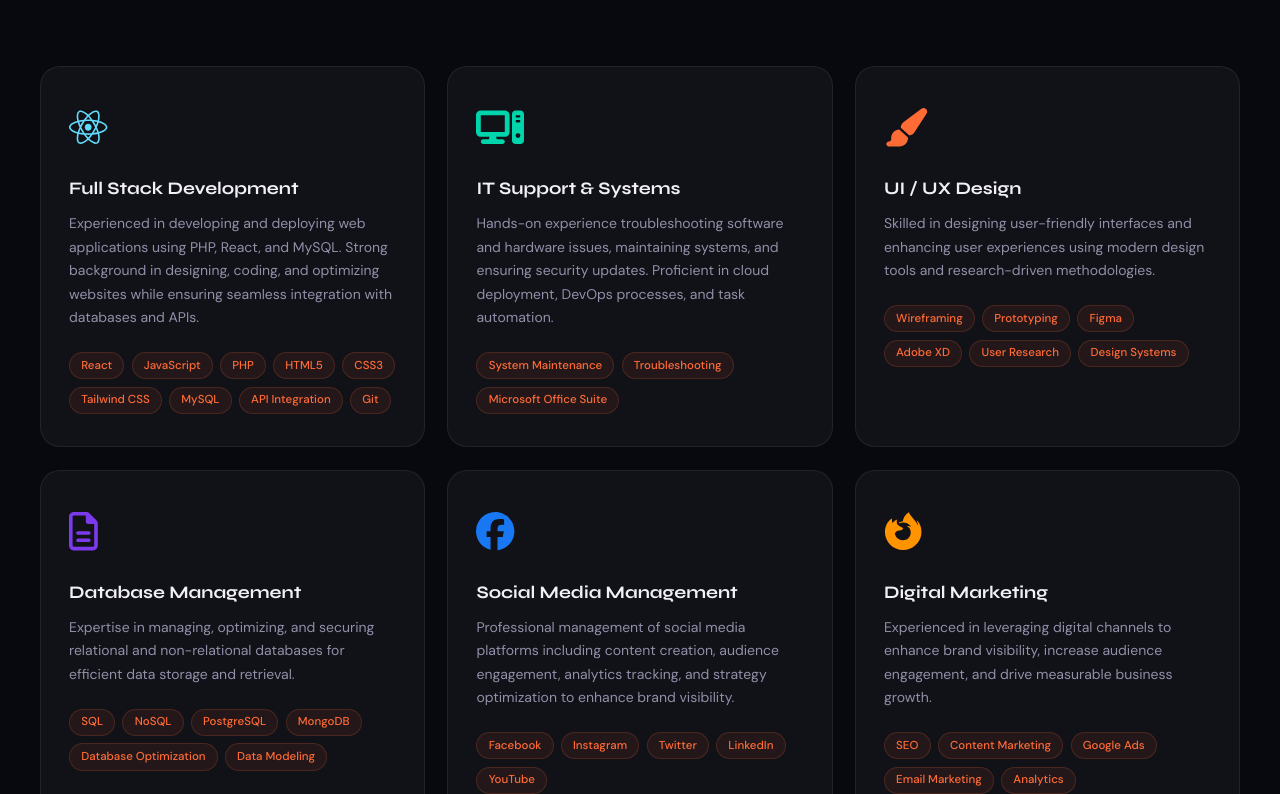
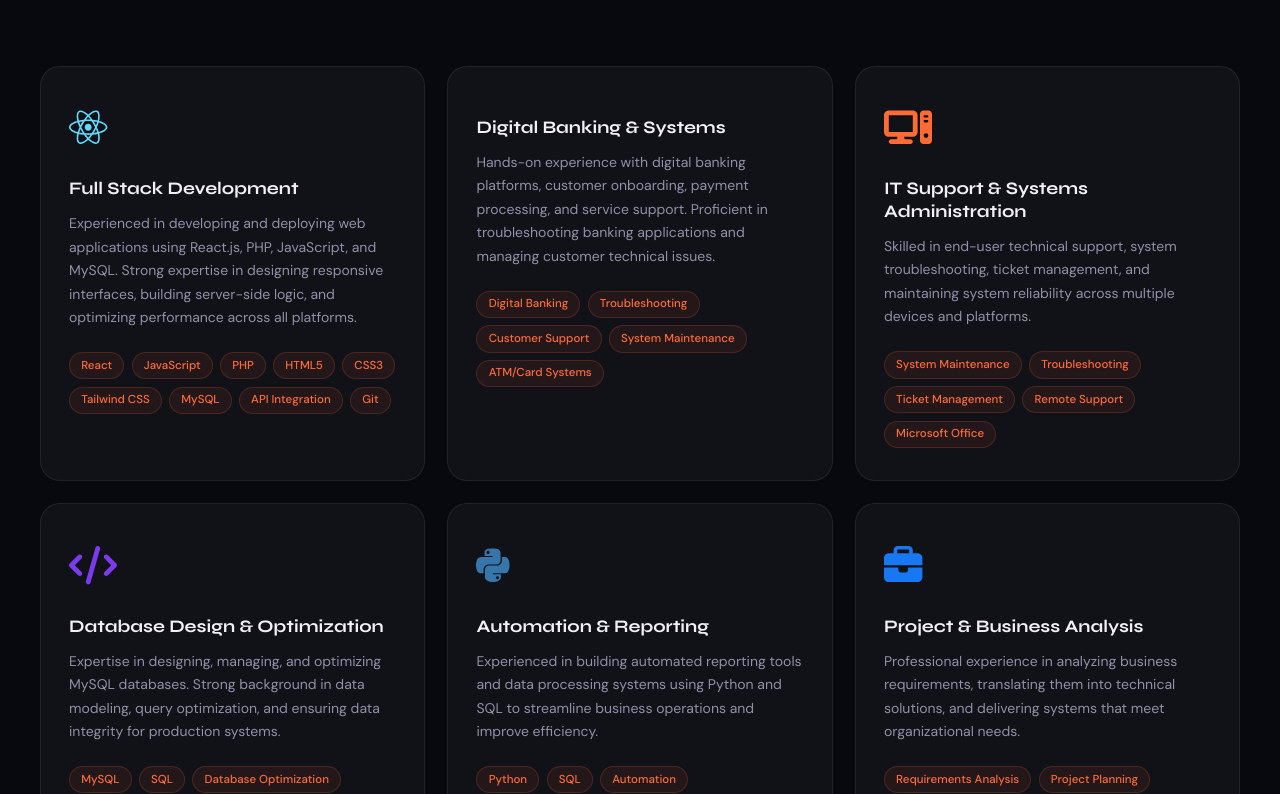
Before and after one commit to riley071/EmmanuelMatewere07, a React (Create React App) app: page / in a window 1280 px wide. Shown: the part 1166-1960 px from the top of the page. Built offline with nearby package versions, Linux system fonts and the light colour scheme.

Commit message:
Update expertise section with CV skills and certifications

```diff
--- a/src/components/Expertise.tsx
+++ b/src/components/Expertise.tsx
@@ -1,8 +1,7 @@
 import React, { useState } from "react";
 import { FontAwesomeIcon } from "@fortawesome/react-fontawesome";
-import { faReact, faFirefoxBrowser, faFacebook } from "@fortawesome/free-brands-svg-icons";
-import { faComputer, faPaintBrush } from "@fortawesome/free-solid-svg-icons";
-import { faFileAlt } from "@fortawesome/free-regular-svg-icons";
+import { faReact, faDatabase, faPython } from "@fortawesome/free-brands-svg-icons";
+import { faComputer, faBriefcase, faCode } from "@fortawesome/free-solid-svg-icons";
 import "../assets/styles/Expertise.scss";
 
 const SKILLS = [
@@ -10,43 +9,43 @@ const SKILLS = [
     icon: faReact,
     color: "#61dafb",
     title: "Full Stack Development",
-    desc: "Experienced in developing and deploying web applications using PHP, React, and MySQL. Strong background in designing, coding, and optimizing websites while ensuring seamless integration with databases and APIs.",
+    desc: "Experienced in developing and deploying web applications using React.js, PHP, JavaScript, and MySQL. Strong expertise in designing responsive interfaces, building server-side logic, and optimizing performance across all platforms.",
     tags: ["React", "JavaScript", "PHP", "HTML5", "CSS3", "Tailwind CSS", "MySQL", "API Integration", "Git"],
   },
   {
-    icon: faComputer,
+    icon: faDatabase,
     color: "#00d4aa",
-    title: "IT Support & Systems",
-    desc: "Hands-on experience troubleshooting software and hardware issues, maintaining systems, and ensuring security updates. Proficient in cloud deployment, DevOps processes, and task automation.",
-    tags: ["System Maintenance", "Troubleshooting", "Microsoft Office Suite"],
+    title: "Digital Banking & Systems",
+    desc: "Hands-on experience with digital banking platforms, customer onboarding, payment processing, and service support. Proficient in troubleshooting banking applications and managing customer technical issues.",
+    tags: ["Digital Banking", "Troubleshooting", "Customer Support", "System Maintenance", "ATM/Card Systems"],
   },
   {
-    icon: faPaintBrush,
+    icon: faComputer,
     color: "#ff6b35",
-    title: "UI / UX Design",
-    desc: "Skilled in designing user-friendly interfaces and enhancing user experiences using modern design tools and research-driven methodologies.",
-    tags: ["Wireframing", "Prototyping", "Figma", "Adobe XD", "User Research", "Design Systems"],
+    title: "IT Support & Systems Administration",
+    desc: "Skilled in end-user technical support, system troubleshooting, ticket management, and maintaining system reliability across multiple devices and platforms.",
+    tags: ["System Maintenance", "Troubleshooting", "Ticket Management", "Remote Support", "Microsoft Office"],
   },
   {
-    icon: faFileAlt,
+    icon: faCode,
     color: "#7c3aed",
-    title: "Database Management",
-    desc: "Expertise in managing, optimizing, and securing relational and non-relational databases for efficient data storage and retrieval.",
-    tags: ["SQL", "NoSQL", "PostgreSQL", "MongoDB", "Database Optimization", "Data Modeling"],
+    title: "Database Design & Optimization",
+    desc: "Expertise in designing, managing, and optimizing MySQL databases. Strong background in data modeling, query optimization, and ensuring data integrity for production systems.",
+    tags: ["MySQL", "SQL", "Database Optimization", "Data Modeling", "Query Design"],
   },
   {
-    icon: faFacebook,
-    color: "#1877f2",
-    title: "Social Media Management",
-    desc: "Professional management of social media platforms including content creation, audience engagement, analytics tracking, and strategy optimization to enhance brand visibility.",
-    tags: ["Facebook", "Instagram", "Twitter", "LinkedIn", "YouTube"],
+    icon: faPython,
+    color: "#3776ab",
+    title: "Automation & Reporting",
+    desc: "Experienced in building automated reporting tools and data processing systems using Python and SQL to streamline business operations and improve efficiency.",
+    tags: ["Python", "SQL", "Automation", "Data Processing", "Report Generation"],
   },
   {
-    icon: faFirefoxBrowser,
-    color: "#ff9400",
-    title: "Digital Marketing",
-    desc: "Experienced in leveraging digital channels to enhance brand visibility, increase audience engagement, and drive measurable business growth.",
-    tags: ["SEO", "Content Marketing", "Google Ads", "Email Marketing", "Analytics"],
+    icon: faBriefcase,
+    color: "#1877f2",
+    title: "Project & Business Analysis",
+    desc: "Professional experience in analyzing business requirements, translating them into technical solutions, and delivering systems that meet organizational needs.",
+    tags: ["Requirements Analysis", "Project Planning", "Business Logic", "Documentation", "Stakeholder Communication"],
   },
 ];
 
@@ -62,7 +61,7 @@ function Expertise() {
             Areas of <span className="highlight">Expertise</span>
           </h1>
           <p className="section-subtitle">
-            A versatile skill set spanning development, design, and digital strategy.
+            Full-stack development, digital systems, and technical problem-solving across web and enterprise platforms.
           </p>
         </div>
 
```
